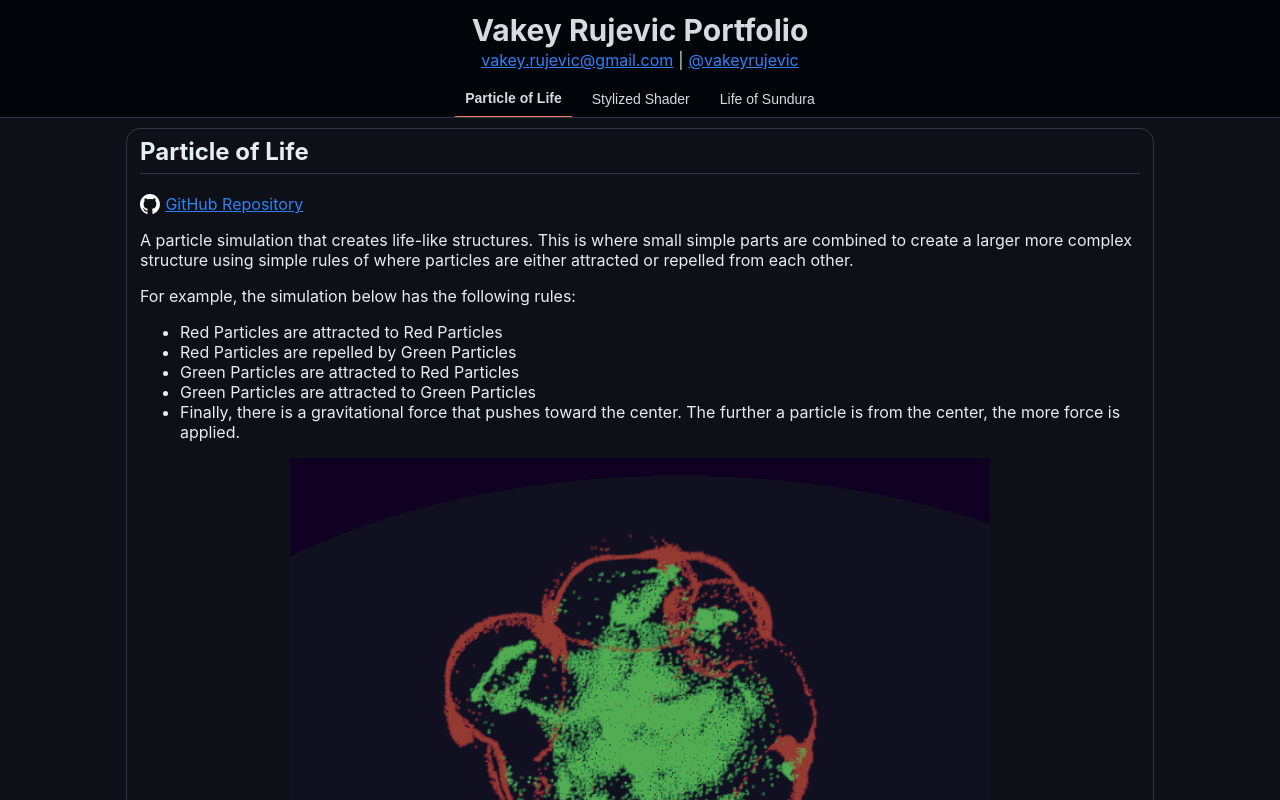
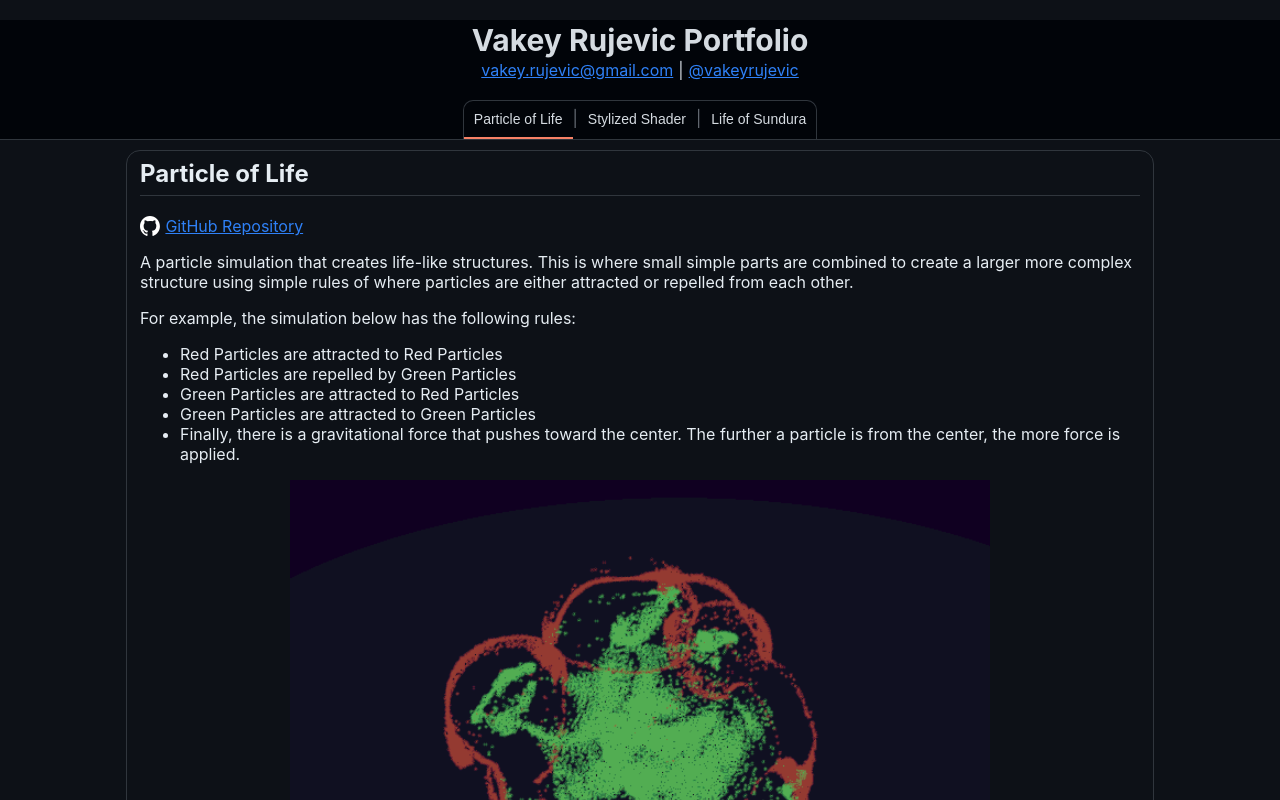
Before and after one commit to Vacummus/vacummus.github.io, a React (Create React App) app in the folder client/: page / in a window 1280 px wide. Shown: the top 800 px of the page. Built offline with nearby package versions, Linux system fonts and the light colour scheme.

Commit message:
Tab visibility improvements

```diff
--- a/client/src/App.css
+++ b/client/src/App.css
@@ -26,7 +26,7 @@ body {
 }
 
 .header, .header_tabs  {
-  padding-top: 10px;
+  margin-top: 20px;
 }
 
 .header h1 {
@@ -34,16 +34,21 @@ body {
   line-height: 0;
 }
 
-.header_tabs {
-  display: flex;
-}
-
 .header_link {
   padding: 0 5px;
 }
 
+.header_tabs {
+  display: flex;
+  border-top: 1px solid #30363d;
+  border-right: 1px solid #30363d;
+  border-left: 1px solid #30363d;
+  border-radius: 10px 10px 0 0;
+  align-items: baseline;
+}
+
 .tab {
-  margin: 0 5px;
+  /* margin: 0 5px; */
   font-size: 14px;
   cursor: pointer;
   color: inherit;
@@ -53,17 +58,30 @@ body {
 }
 
 .tab.selected {
-  border-bottom: 1px solid rgb(247, 129, 102);
-  font-weight: bold;
+  border-bottom: 2px solid rgb(247, 129, 102);
+  /* font-weight: bold; */
+}
+
+.tab_divider {
+  color: #666d75;
 }
 
 .tab_inner {
   padding: 10px;
+  /* border: 1px solid #30363d; */
 }
+
+.tab:first-child {
+  border-radius: 10px 0 0 0;
+}
+.tab:last-child {
+  border-radius: 0 10px 0 0;
+}
+
 
 .tab:hover .tab_inner {
   background-color: rgba(177, 186, 196, 0.12);
-  border-radius: 14px;
+  /* border-radius: 14px 14px 0 0; */
 }
 
 .icon {
--- a/client/src/App.js
+++ b/client/src/App.js
@@ -32,7 +32,16 @@ function App() {
         </div>
 
         <div className="header_tabs">
-          { tabs.map((tab) => (<Tab key={tab.title} {...tab} isSelected={selectedTab.title === tab.title} onClick={() => setSelectedTab(tab)}></Tab>)) }
+          { tabs.map((tab, i) => {
+              const divider = i !== (tabs.length - 1) ? (<span className="tab_divider">|</span>) : '';
+              return (
+                <div>
+                  <Tab key={tab.title} {...tab} isSelected={selectedTab.title === tab.title} onClick={() => setSelectedTab(tab)}></Tab>
+                  {divider}
+                </div>
+              );
+            })
+          }
         </div>
       </header>
 
```
